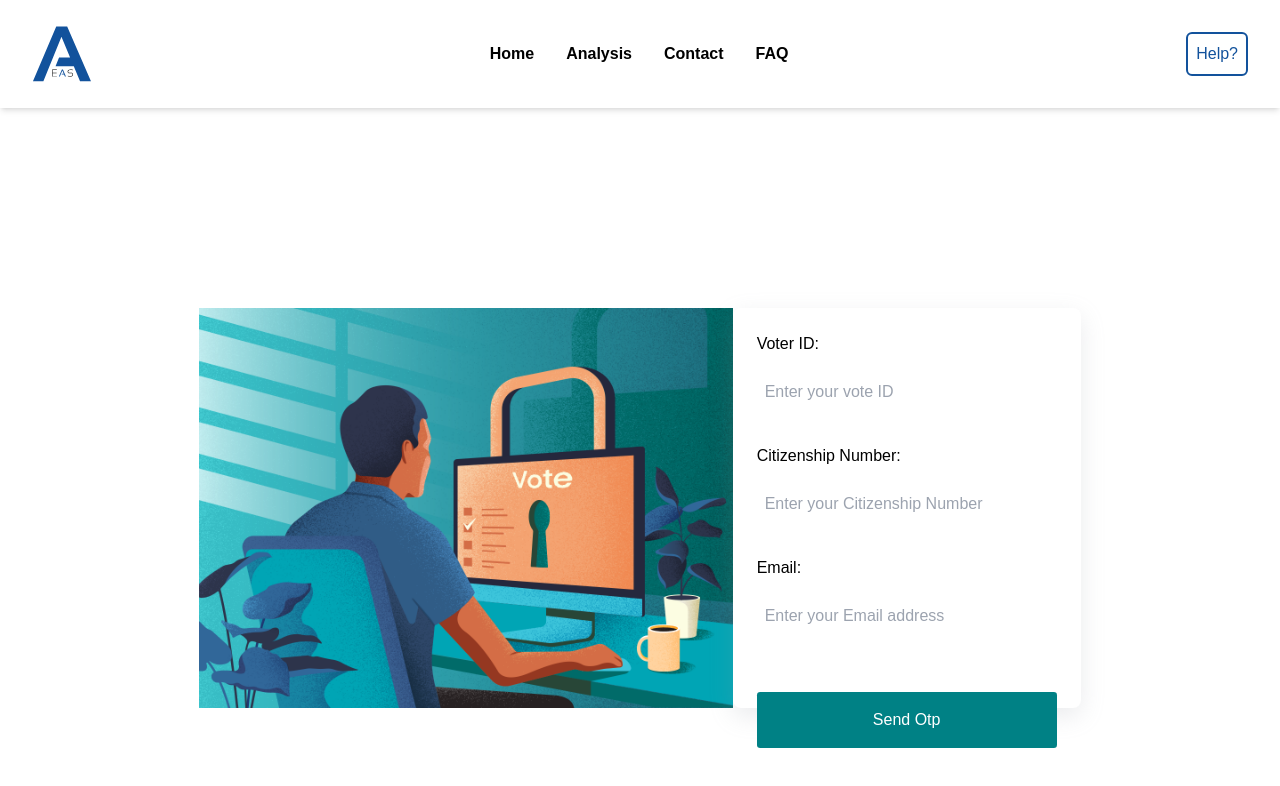
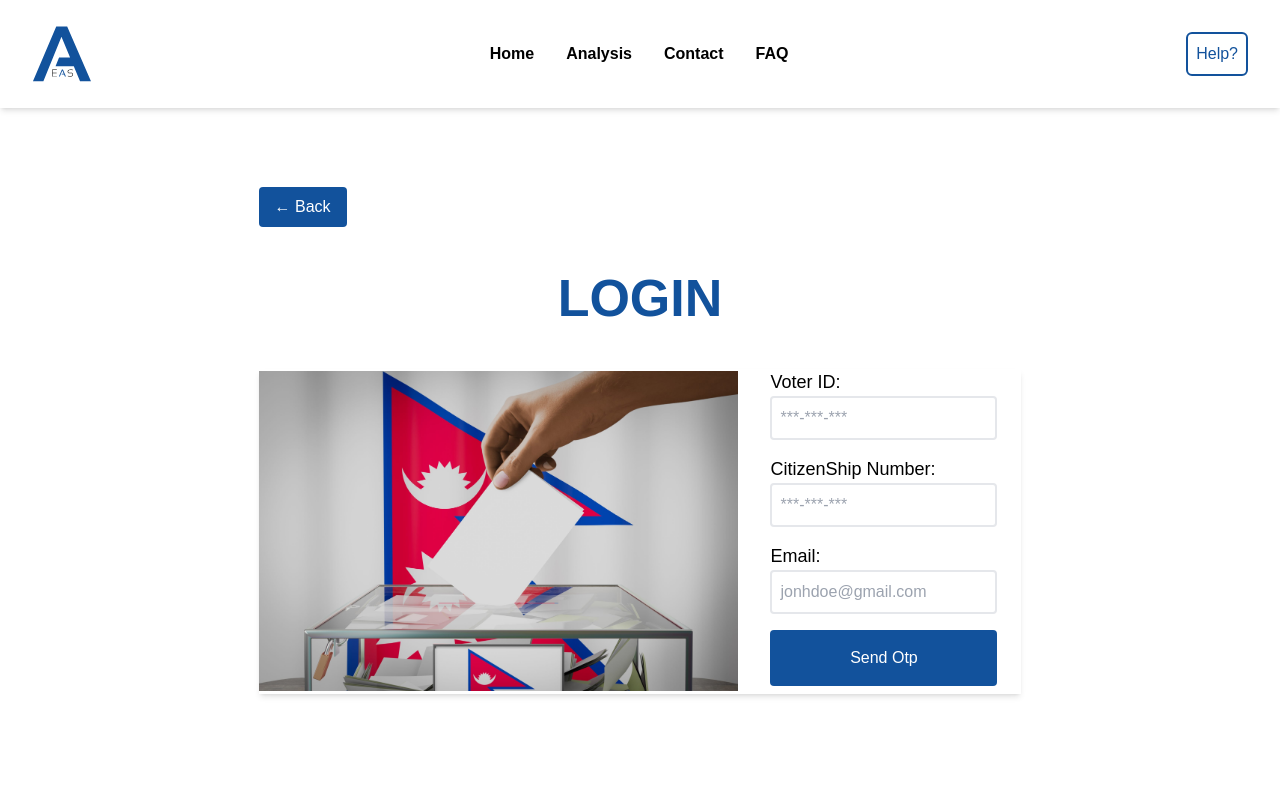
Before and after one commit to anish-acharya123/Pre-Election-Analysis, a React (Vite) app in the folder client/: page /login in a window 1280 px wide. Shown: the top 786 px of the page. Built offline with nearby package versions, Linux system fonts and the light colour scheme; no server answers; a web font is replaced by a local one.

Commit message:
changing login UI

```diff
--- a/client/src/App.jsx
+++ b/client/src/App.jsx
@@ -2,10 +2,10 @@ import React, { useState, useEffect } from "react";
 import { RecoilRoot } from "recoil";
 import { BrowserRouter as Router, Route, Routes } from "react-router-dom";
 import "./App.css";
-import Home from "./components/Home";
-import Login from "./components/Login";
+import Home from "./components/home/Home";
+import Login from "./components/login/Login";
 import Otp from "./components/Otp";
-import Navbar from "./components/Navbar";
+import Navbar from "./components/navbar/Navbar";
 import Analysis from "./components/Analysis";
 import NotFound from "./components/NotFound";
 import AOS from "aos";
--- a/client/src/components/Home.jsx
+++ b/client/src/components/home/Home.jsx
@@ -1,8 +1,7 @@
 import React, { useEffect } from "react";
 import { useNavigate } from "react-router-dom";
-import img from "../assets/logo/pie.png";
+import img from "../../assets/logo/pie.png";
 import Typewriter from "typewriter-effect";
-import "../styles/Home.scss";
 
 function Home() {
   const navigate = useNavigate();
@@ -13,20 +12,35 @@ function Home() {
   return (
     <section className=" flex justify-center  items-center max-h-[80vh]">
       <div className="overflow-hidden relative max-w-[1440px] px-8 w-full flex flex-col gap-8 sm:pt-28  pt-12 pb-6 ">
-        <h1 className="sm:text-[45px] lg:text-[55px] text-[30px] font-bold md:max-w-[65rem]">
+        <h1
+          className="sm:text-[45px] lg:text-[55px] text-[30px] font-bold md:max-w-[65rem]"
+          data-aos="fade-up"
+          data-aos-duration="1000"
+          data-aos-once="true"
+        >
           {" "}
           ANALYZE YOUR VALUABLE <span className="text-[#12529C]">
             VOTE
           </span>{" "}
           THROUGH A SINGLE SITE!
         </h1>
-        <div className="flex gap-2 flex-col ">
+        <div
+          className="flex gap-2 flex-col "
+          data-aos="fade-up"
+          data-aos-duration="1500"
+          data-aos-once="true"
+        >
           <h3 className="sm:text-[20px] text-[12px]">KNOW THE CANDIDATE</h3>
           <h3 className="sm:text-[20px] text-[12px]">
             KNOW THE POSSIBLE OUTCOME
           </h3>
         </div>
-        <div className="flex flex-col gap-4 ">
+        <div
+          className="flex flex-col gap-4 "
+          data-aos="fade-up"
+          data-aos-duration="2000"
+          data-aos-once="true"
+        >
           <p>Welcome to the Online Voting Platform.</p>
           <button
             className="bg-[#12529C] text-white p-4 sm:w-[15rem] w-[12rem] sm:text-[16px] text-[15px] rounded"
--- a/client/src/components/Login.jsx
+++ b/client/src/components/login/Login.jsx
@@ -9,14 +9,13 @@ import {
   isLoadingState,
   isSuccessState,
   errorState,
-} from "../recoil/atoms";
+} from "../../recoil/atoms";
 // import { ToastContainer, toast } from "react-toastify";
 // import "react-toastify/dist/ReactToastify.css";
 import axios from "axios";
 import AOS from "aos";
-import img from "../assets/votingImage/image.png";
-import "../styles/Login.scss";
-import Loader from "./Loader";
+import img from "../../assets/votingImage/login.jpg";
+import Loader from "./../Loader";
 
 function Login() {
   const [voterId, setVoterId] = useRecoilState(voterIdState);
@@ -83,62 +82,85 @@ function Login() {
   }, [sendOtp, isLoading, isLoggedIn]);
 
   return (
-    <div className="login_main">
+    <section className="flex items-center justify-center h-[85vh] ">
       {!sendOtp && !isLoading && !isLoggedIn ? (
         <div
-          className="loginsection"
+          className="px-8 flex md:gap-8  flex-col pt-40 md:pt-0 pb-4"
           data-aos="fade-up"
-          data-aos-duration="1500"
+          data-aos-duration="1000"
           data-aos-once="true"
         >
-          <div className="loginImg">
-            <img src={img} alt="vote img" />
-          </div>
-          <div className="login_form">
-            <form onSubmit={handleForm}>
-              <div className="form_input">
-                <label htmlFor="voter_id">Voter ID:</label>
+          <button
+            onClick={() => navigate("/")}
+            className="text-center  bg-[#12529C] text-white w-fit px-4 py-2 rounded md:text-[16px] text-[12px]"
+          >
+            ← Back
+          </button>
+          <h1 className="text-center md:text-[52px] text-[40px]  sm:block  font-semibold text-[#12529C]">
+            LOGIN
+          </h1>
+          <div className="md:flex-row flex flex-col items-center gap-8 shadow-md  mt-4 sm:mt-0">
+            <figure className="">
+              <img src={img} alt="" className="md:h-[20rem]  h-[12rem]  " />
+            </figure>
+            <form
+              action=""
+              onSubmit={handleForm}
+              className="flex flex-col gap-4 pb-6 md:pb-0 md:pr-6"
+            >
+              <div className="flex flex-col">
+                <label htmlFor="voterId" className="sm:text-[18px] ">
+                  Voter ID:
+                </label>
+
                 <input
+                  className="border-2 p-2 rounded "
                   type="text"
-                  placeholder="Enter your vote ID"
-                  id="voter_id"
+                  id="voterId"
+                  name="voterId"
                   value={voterId}
                   onChange={(e) => setVoterId(e.target.value)}
                   autoComplete="off"
                   required
+                  placeholder="***-***-***"
                 />
               </div>
-              <br />
-
-              <div className="form_input">
-                <label htmlFor="citizenshipnumber">Citizenship Number:</label>
+              <div className="flex flex-col">
+                <label htmlFor="citizenshipNumber" className="sm:text-[18px]">
+                  CitizenShip Number:
+                </label>
                 <input
+                  className="border-2 p-2 rounded "
                   type="text"
-                  placeholder="Enter your Citizenship Number"
-                  id="citizenshipnumber"
+                  id="citizenshipNumber"
+                  name="citizenshipNumber"
                   value={citizenshipNumber}
                   onChange={(e) => setCitizenshipNumber(e.target.value)}
+                  placeholder="***-***-***"
                 />
               </div>
-              <br />
-              <div className="form_input">
-                <label htmlFor="email">Email:</label>
+              <div className="flex flex-col">
+                <label htmlFor="email" className="sm:text-[18px]">
+                  Email:
+                </label>
                 <input
+                  className="border-2 p-2 rounded "
                   type="email"
-                  placeholder="Enter your Email address"
                   id="email"
+                  name="email"
                   value={email}
                   onChange={(e) => setEmail(e.target.value)}
                   required
+                  placeholder="jonhdoe@gmail.com"
                 />
               </div>
-              <br />
-
               {error && <div style={{ color: "red" }}>{error}</div>}
-
-              <br />
-              <div className="form_input" id="submit_btn">
-                <input type="submit" value="Send Otp" />
+              <div>
+                <input
+                  type="submit"
+                  value="Send Otp"
+                  className="border-none cursor-pointer md:p-4 p-2 w-full rounded bg-[#12529C] text-white mb-2"
+                />
               </div>
             </form>
           </div>
@@ -148,7 +170,7 @@ function Login() {
           <Loader />
         </div>
       )}
-    </div>
+    </section>
   );
 }
 
--- a/client/src/components/Navbar.jsx
+++ b/client/src/components/navbar/Navbar.jsx
@@ -1,9 +1,8 @@
 import { useState } from "react";
 import { NavLink } from "react-router-dom";
-import Logo from "../assets/logo/logo.svg";
-import "../styles/Navbar.scss";
-import hamburger from "../assets/logo/hamburger.png";
-import cross from "../assets/logo/cross.png";
+import Logo from "../../assets/logo/logo.svg";
+import hamburger from "../../assets/logo/hamburger.png";
+import cross from "../../assets/logo/cross.png";
 
 function Navbar() {
   const [click, setClick] = useState(false);
@@ -13,7 +12,7 @@ function Navbar() {
   };
 
   return (
-    <nav className=" py-6  flex items-center justify-center shadow-md">
+    <nav className=" py-6  flex items-center justify-center shadow-md bg-white">
       <div className="flex items-center justify-between  max-w-[1440px] px-8 w-full  ">
         <figure>
           <img
```
Also changed, not shown: client/src/assets/votingImage/login.jpg (added).
